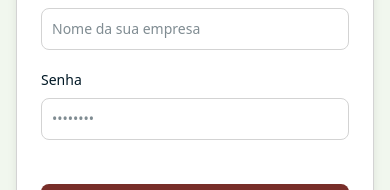
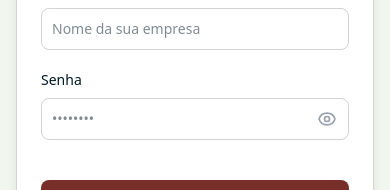
Before and after one commit to Infinito-1/osiris-react, a React (Vite) app: page /cadastro/empreendedor in a window 390 px wide. Shown: the part 727-917 px from the top of the page. Built offline with nearby package versions, Linux system fonts and the light colour scheme.

Commit message:
adicionando validacao de senha no cadastro de empreendedor

```diff
--- a/src/pages/cadastro/empreendedorform.tsx
+++ b/src/pages/cadastro/empreendedorform.tsx
@@ -1,8 +1,19 @@
 import Lamp from "../../assets/img/login/lamp.png";
 import { useNavigate } from "react-router-dom";
+import { usePasswordValidation } from "../../hooks/usePasswordValidation";
+import { PasswordInput } from "../../components/PasswordInput";
 
 function EmpreendedorForm() {
   const navigate = useNavigate();
+  const passwordHook = usePasswordValidation();
+
+  function handleSubmit(): void {
+    passwordHook.setTouched(true);
+
+    if (!passwordHook.isValid) return;
+
+    navigate("/empreendedor");
+  }
 
   return (
     <>
@@ -20,7 +31,6 @@ function EmpreendedorForm() {
           id="empreendedorForm"
           className="empreendedor-form text-left w-full sm:w-[680px] max-w-md sm:max-w-none bg-white border border-[#d3d3d3] rounded-xl p-6 sm:p-8 md:p-[50px] shadow-[0_4px_10px_rgba(0,0,0,0.08)]"
         >
-
           <div className="top-icon flex justify-center mb-6 sm:mb-[25px]">
             <img
               src={Lamp}
@@ -89,19 +99,15 @@ function EmpreendedorForm() {
             </div>
           </div>
 
-          <div className="form-group mb-6 sm:mb-[30px]">
-            <label htmlFor="senhaEmp" className="block text-sm sm:text-base font-medium mb-2 text-[#021926]">
-              Senha
-            </label>
-            <input
-              type="password"
-              id="senhaEmp"
-              placeholder="••••••••"
-              className="w-full border border-[#d3d3d3] rounded-lg p-2.5 sm:p-3 text-sm sm:text-base outline-none focus:ring-2 focus:ring-[#782e29] transition"
-            />
-          </div>
+          {/* ✅ Campo de senha com validação */}
+          <PasswordInput
+            id="senhaEmp"
+            label="Senha"
+            hook={passwordHook}
+          />
 
           <button
+            type="button"
             className="
               w-full
               text-white
@@ -114,8 +120,9 @@ function EmpreendedorForm() {
               hover:bg-[#5e231f]
               cursor-pointer
               active:scale-95
+              disabled:opacity-50 disabled:cursor-not-allowed
             "
-            onClick={() => navigate("/empreendedor")}
+            onClick={handleSubmit}
           >
             Criar Conta
           </button>
@@ -124,6 +131,7 @@ function EmpreendedorForm() {
             <p className="text-xs sm:text-sm text-gray-600">
               Já tem uma conta?{" "}
               <button
+                type="button"
                 onClick={() => navigate("/login")}
                 className="text-[#782e29] font-medium underline hover:no-underline transition"
               >
--- a/src/pages/cadastro/estudantesform.tsx
+++ b/src/pages/cadastro/estudantesform.tsx
@@ -132,7 +132,6 @@ function EstudantesForm() {
             />
           </div>
 
-          {/* ✅ Campo de senha com validação */}
           <PasswordInput
             id="senhaStud"
             label="Senha"
```
